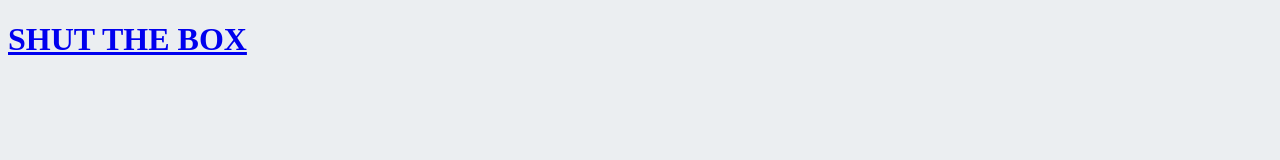
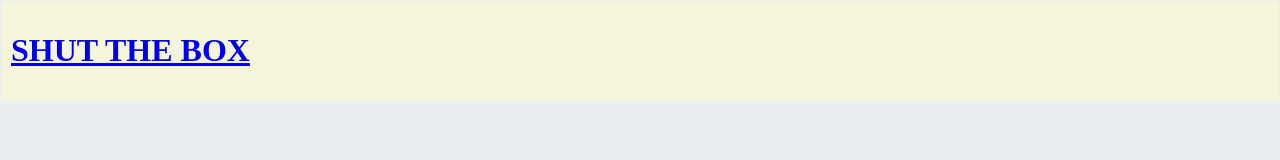
Before and after one commit to DefyCab/shut_the_box, a plain HTML site: page index.html in a window 1280 px wide. Drawn offline with Linux system fonts and the light colour scheme.

Commit message:
add margin and padding to header on index page

```diff
--- a/css/index.css
+++ b/css/index.css
@@ -1,3 +1,10 @@
 body {
+    margin: 1px;
     background-color: rgb(235, 238, 241);
 }
+
+header {
+    background-color: beige;
+    padding: 10px;
+    margin: 0px;
+}
```
Also changed, not shown: game.html (+1 -1 lines).
